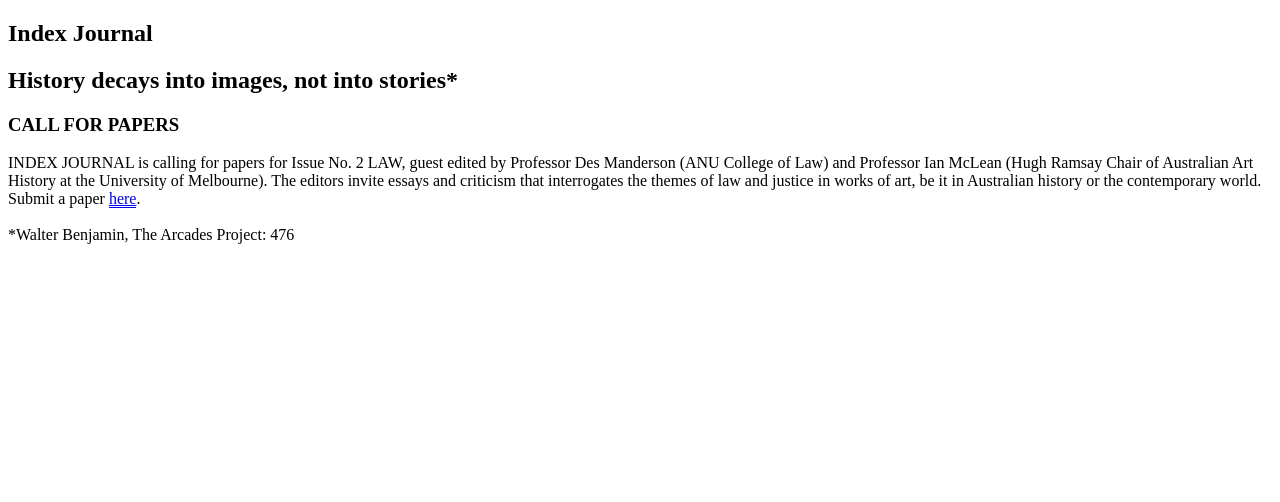
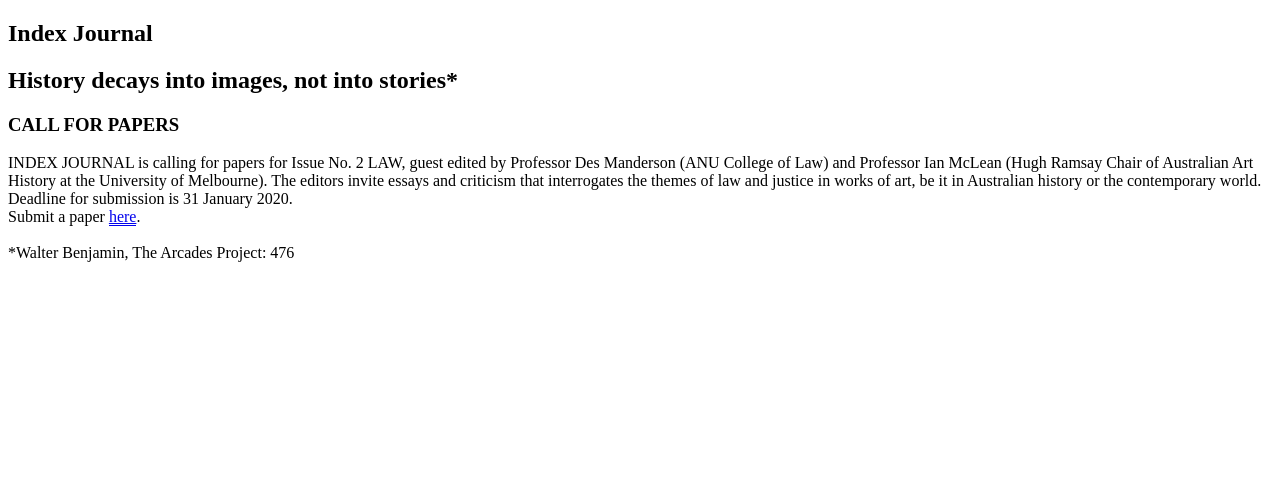
Before and after one commit to public-office/index-journal, a PHP site: the page made by site/templates/home.php in a window 1280 px wide. Shown: the part 98-600 px from the top of the page. Run offline with PHP 8.4, Linux system fonts and the light colour scheme; the template is opened without the code that fills it, so the values that code supplies are empty.

Commit message:
added deadline text

```diff
--- a/site/templates/home.php
+++ b/site/templates/home.php
@@ -12,7 +12,7 @@
   <div class="text-block">
     <section class="call">
       <h3>CALL FOR PAPERS</h3>
-      <p>INDEX JOURNAL is calling for papers for Issue No. 2 LAW, guest edited by Professor Des Manderson (ANU College of Law) and Professor Ian McLean (Hugh Ramsay Chair of Australian Art History at the University of Melbourne). The editors invite essays and criticism that interrogates the themes of law and justice in works of art, be it in Australian history or the contemporary world. Submit a paper <a style="border-bottom: 1px solid;" href="mailto:editors@index-journal.org">here</a>.<br><br>*Walter Benjamin, The Arcades Project: 476</p>
+      <p>INDEX JOURNAL is calling for papers for Issue No. 2 LAW, guest edited by Professor Des Manderson (ANU College of Law) and Professor Ian McLean (Hugh Ramsay Chair of Australian Art History at the University of Melbourne). The editors invite essays and criticism that interrogates the themes of law and justice in works of art, be it in Australian history or the contemporary world. Deadline for submission is 31 January 2020. <br>Submit a paper <a style="border-bottom: 1px solid;" href="mailto:editors@index-journal.org">here</a>.<br><br>*Walter Benjamin, The Arcades Project: 476</p>
       <p style="text-indent: 0; text-align: center; max-width: 80%; font-size: 90%; margin: 1em auto; position: absolute; bottom: 0.5rem;">Ludwig Hirschfeld-Mack, ‘Desolation (Internment Camp, Orange NSW, 1941)’ <br>woodcut, printed in black ink on thin ivory wove paper, 21.6 x 13.5 cm; Art Gallery of NSW.</p>
     </section>
   </div>
```
